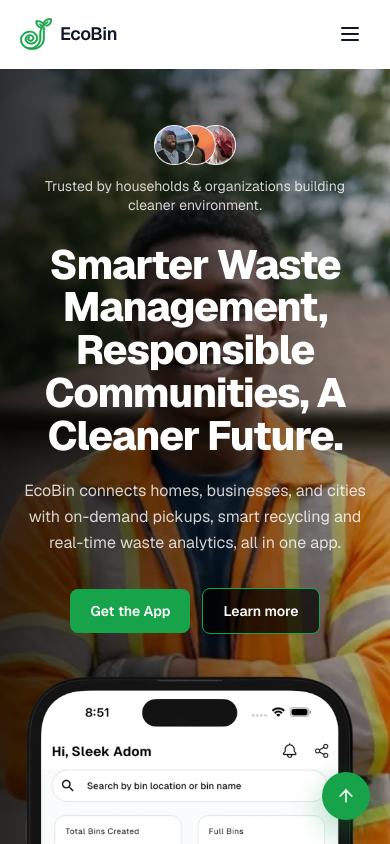
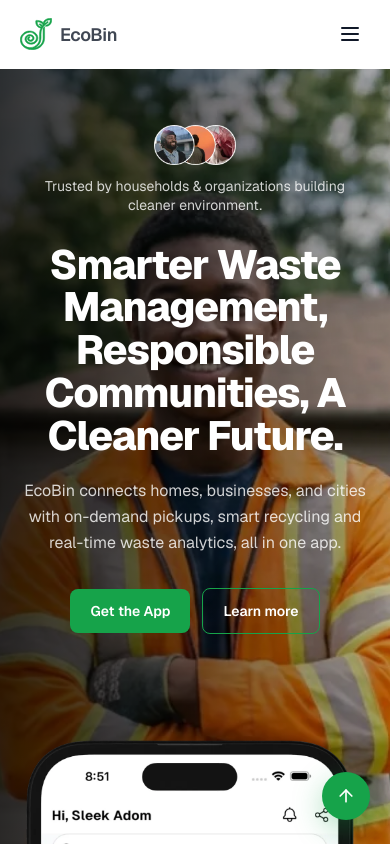
Before and after one commit to adomhamza/ecobin_web, a React (Vite) app: page / in a window 390 px wide. Shown: the top 844 px of the page. Built offline with nearby package versions, Linux system fonts and the light colour scheme.

Commit message:
Refactor Hero and SiteHeader components for improved styling and functionality. Update Hero background color, adjust layout spacing, and enhance button styles. Introduce a dynamic BrandWordmark in SiteHeader for better brand visibility and animation effects.

```diff
--- a/src/components/Hero.jsx
+++ b/src/components/Hero.jsx
@@ -1,10 +1,10 @@
 export default function Hero() {
   return (
-    <section className="relative overflow-hidden bg-[#0b1a12] text-white">
+    <section className="relative overflow-hidden bg-white text-white">
       <img
         src="/hero-bg.webp"
         alt=""
-        className="pointer-events-none absolute inset-0 size-full object-cover"
+        className="pointer-events-none absolute inset-0 size-full object-cover object-top"
         aria-hidden="true"
       />
       <div
@@ -12,8 +12,8 @@ export default function Hero() {
         aria-hidden="true"
       />
 
-      <div className="relative mx-auto grid w-full max-w-[1200px] items-center gap-10 px-5 pt-14 pb-16 sm:px-6 lg:grid-cols-[1.05fr_0.95fr] lg:gap-8 lg:pt-20 lg:pb-24">
-        <div className="flex flex-col items-center text-center lg:items-start lg:text-left">
+      <div className="relative mx-auto grid w-full max-w-[1200px] items-center gap-10 px-5 pt-14 pb-0 sm:px-6 lg:grid-cols-[1.05fr_0.95fr] lg:items-end lg:gap-8 lg:pt-20">
+        <div className="flex flex-col items-center pb-16 text-center lg:items-start lg:pb-20 lg:text-left">
           <div className="hero-reveal flex flex-col items-center gap-3 sm:flex-row sm:justify-center lg:justify-start">
             <img
               src="/trustedOrgs.webp"
@@ -46,7 +46,7 @@ export default function Hero() {
             </a>
             <a
               href="#about"
-              className="inline-flex items-center rounded-lg border border-brand bg-black/70 px-5 py-3 text-sm font-semibold text-white transition hover:bg-black"
+              className="inline-flex items-center rounded-lg border border-brand bg-transparent px-5 py-3 text-sm font-semibold text-white transition hover:bg-white/10"
             >
               Learn more
             </a>
@@ -58,7 +58,7 @@ export default function Hero() {
           width="520"
           height="754"
           alt="EcoBin app home screen with bin stats and pickup status"
-          className="hero-media mx-auto w-full max-w-[420px] drop-shadow-2xl lg:max-w-[460px]"
+          className="hero-media mx-auto w-full max-w-[420px] lg:max-w-[460px]"
           fetchPriority="high"
           decoding="async"
         />
--- a/src/components/SiteHeader.jsx
+++ b/src/components/SiteHeader.jsx
@@ -9,6 +9,47 @@ const links = [
   { label: 'Why Choose Us', href: '#why-choose' },
   { label: 'Contact Us', href: '#contact' },
 ]
+
+const brandNames = ['EcoBin', 'Nature Rewards']
+
+function BrandWordmark() {
+  const [index, setIndex] = useState(0)
+  const [visible, setVisible] = useState(true)
+
+  useEffect(() => {
+    const reduceMotion = window.matchMedia('(prefers-reduced-motion: reduce)').matches
+    if (reduceMotion) return undefined
+
+    let timeoutId
+    const interval = window.setInterval(() => {
+      setVisible(false)
+      timeoutId = window.setTimeout(() => {
+        setIndex((current) => (current + 1) % brandNames.length)
+        setVisible(true)
+      }, 280)
+    }, 3200)
+
+    return () => {
+      window.clearInterval(interval)
+      window.clearTimeout(timeoutId)
+    }
+  }, [])
+
+  return (
+    <span className="relative inline-grid min-w-[8.5rem] text-lg font-semibold tracking-tight text-ink">
+      <span className="invisible col-start-1 row-start-1 whitespace-nowrap" aria-hidden="true">
+        Nature Rewards
+      </span>
+      <span
+        className={`col-start-1 row-start-1 whitespace-nowrap transition duration-300 ease-out ${
+          visible ? 'translate-y-0 opacity-100' : 'translate-y-1.5 opacity-0'
+        }`}
+      >
+        {brandNames[index]}
+      </span>
+    </span>
+  )
+}
 
 export default function SiteHeader() {
   const [scrolled, setScrolled] = useState(false)
@@ -37,9 +78,9 @@ export default function SiteHeader() {
       }`}
     >
       <div className="mx-auto flex w-full max-w-[1200px] items-center gap-4 px-5 py-3.5 sm:px-6">
-        <a href="#top" className="flex shrink-0 items-center gap-2">
+        <a href="#top" className="flex shrink-0 items-center gap-2" aria-label="EcoBin home">
           <img src="/logo.svg" width="33" height="33" alt="" className="size-8" aria-hidden="true" />
-          <span className="text-lg font-semibold tracking-tight text-ink">EcoBin</span>
+          <BrandWordmark />
         </a>
 
         <nav className="hidden flex-1 items-center justify-center gap-6 lg:flex xl:gap-8">
```
